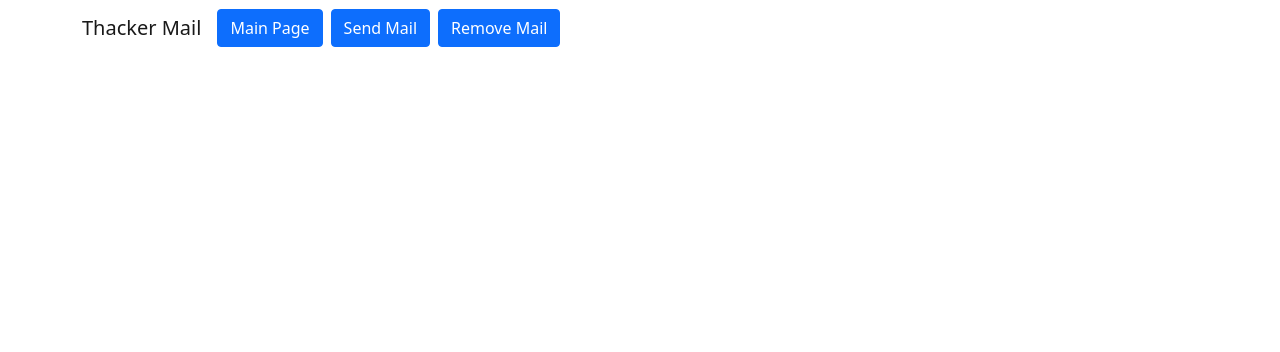
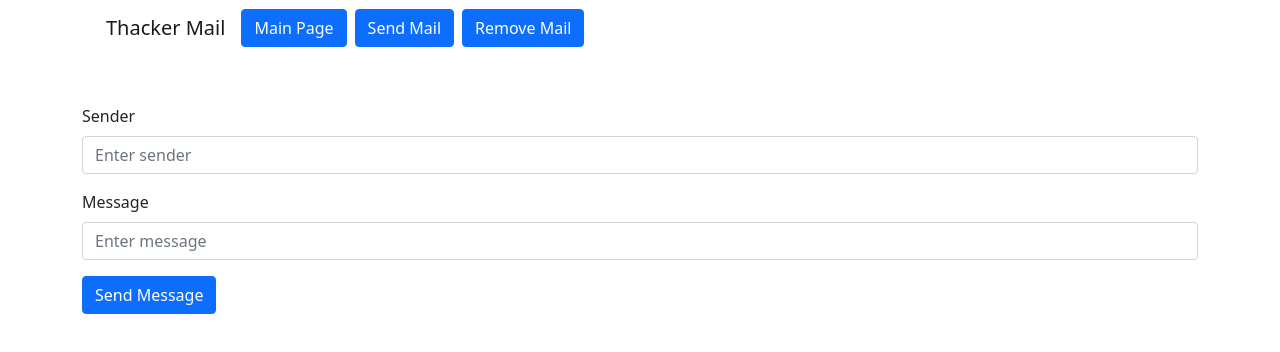
Before and after one commit to cthacker-udel/SnailMailSim, a React (Create React App) app: page /send-mail in a window 1280 px wide. Shown: the top 352 px of the page. Built offline with nearby package versions, Linux system fonts and the light colour scheme.

Commit message:
Added ssend mail functionality

```diff
--- a/package.json
+++ b/package.json
@@ -11,6 +11,7 @@
     "@types/react": "^17.0.37",
     "@types/react-dom": "^17.0.11",
     "bootstrap": "^5.1.3",
+    "immer": "^9.0.7",
     "react": "^17.0.2",
     "react-bootstrap": "^2.0.3",
     "react-dom": "^17.0.2",
--- a/src/assets/initialState.tsx
+++ b/src/assets/initialState.tsx
@@ -1,5 +1,10 @@
 import { State } from "../interfaces/State";
 
 export const initialState: State = {
-    messages: []
+    messages: [],
+    newMessage: {
+        sender: '',
+        message: '',
+        time: new Date()
+    }
 };
--- a/src/components/panels/MainMailDisplayPanel.tsx
+++ b/src/components/panels/MainMailDisplayPanel.tsx
@@ -1,6 +1,5 @@
 import React from "react";
 import { Table } from "react-bootstrap";
-import { UseDispatchContext } from "../../reducer/UseDispatchContext";
 import { UseStateContext } from "../../reducer/UseStateContext";
 
 export const MainMailDisplayPanel = (): JSX.Element => {
@@ -15,6 +14,7 @@ export const MainMailDisplayPanel = (): JSX.Element => {
                     <tr>
                         <th>Sender</th>
                         <th>Message</th>
+                        <th>Time</th>
                     </tr>
                 </thead>
                 <tbody>
@@ -23,8 +23,11 @@ export const MainMailDisplayPanel = (): JSX.Element => {
                         state.messages.map((eachMessage) => {
                             return(
                             <>
-                                <td>{eachMessage.sender}</td>
-                                <td>{eachMessage.message}</td>
+                                <tr>
+                                    <td>{eachMessage.sender}</td>
+                                    <td>{eachMessage.message}</td>
+                                    <td>{eachMessage.time.toUTCString()}</td>
+                                </tr>
                             </>
                             );
                         })
--- a/src/components/panels/SendMailPanel.tsx
+++ b/src/components/panels/SendMailPanel.tsx
@@ -1,12 +1,74 @@
-import React from "react";
-import { Container, Row, Col } from "react-bootstrap";
+import React, { useState } from "react";
+import { Container, Row, Col, Form, Button } from "react-bootstrap";
+import { Link } from "react-router-dom";
+import { UseDispatchContext } from "../../reducer/UseDispatchContext";
+import { UseStateContext } from "../../reducer/UseStateContext";
 import { MainPageNavbar } from "../util/MainPageNavbar";
 
-export const SendMailPanel = () => {
+export const SendMailPanel = (): JSX.Element => {
+
+    const [sender, setSender] = useState<string>('');
+    const [message, setMessage] = useState<string>('');
+    const { state } = UseStateContext();
+    const { dispatch } = UseDispatchContext();
+
+    const clickHandler = () => {
+
+        dispatch({type: "addMessage", payload: {
+            ...state,
+            newMessage: {
+                sender: sender,
+                message: message,
+                time: new Date()
+            }
+        }})
+
+    };
 
     return(
         <>
-            <MainPageNavbar />
+            <Container>
+                <Row>
+                    <Col>
+                        <MainPageNavbar />
+                    </Col>
+                </Row>
+                <Row>
+                    <Col>
+                        <Form>
+
+                            <Form.Group className="mb-3" controlId="formBasicSender">
+                                <Form.Label>Sender</Form.Label>
+                                <Form.Control
+                                    type="text"
+                                    placeholder="Enter sender"
+                                    onChange={(e) => {
+                                        setSender(e.target.value);
+                                    }}
+                                />
+                            </Form.Group>
+                            <Form.Group className="mb-3" controlId="formBasicMessage">
+                                <Form.Label>Message</Form.Label>
+                                <Form.Control
+                                    type="textbox"
+                                    placeholder="Enter message"
+                                    onChange={(e) => {
+                                        setMessage(e.target.value);
+                                    }}
+                                />
+                            </Form.Group>
+
+                        </Form>
+                    </Col>
+                </Row>
+                <Row>
+                    <Col>
+                        <Link to="/mainpage">
+                            <Button variant="primary" onClick={() => clickHandler()}>Send Message</Button>
+                        </Link>
+                    </Col>
+                </Row>
+            </Container>
         </>
     );
 
--- a/src/components/util/MainPageNavbar.tsx
+++ b/src/components/util/MainPageNavbar.tsx
@@ -5,6 +5,7 @@ import { Link } from "react-router-dom";
 
 export const MainPageNavbar = () => {
     return(
+        <>
             <Navbar>
                     <Container>
                         <Navbar.Brand>Thacker Mail</Navbar.Brand>
@@ -32,5 +33,8 @@ export const MainPageNavbar = () => {
                         </Navbar.Collapse>
                     </Container>
             </Navbar>
+            <br />
+            <br />
+        </>
     );
 };
--- a/src/interfaces/State.tsx
+++ b/src/interfaces/State.tsx
@@ -2,6 +2,7 @@ import { Mail } from "./Mail";
 
 export interface State{
 
-    messages: Mail[]
+    messages: Mail[],
+    newMessage: Mail
 
 };
--- a/src/reducer/MailReducerFunction.tsx
+++ b/src/reducer/MailReducerFunction.tsx
@@ -1,12 +1,15 @@
-import React from "react";
 import { MailAction } from "../interfaces/MailAction";
 import { State } from "../interfaces/State";
-
+import produce from 'immer';
 
 export const MailReducerFunction = (state: State, action: MailAction): State => {
 
     switch (action.type) {
-
+        case "addMessage": {
+            return produce(state, (draft) => {
+                draft.messages = [...draft.messages, action.payload.newMessage];
+            });
+        }
         default: {
             return { ...state };
         }
```
Also changed, not shown: 1 other file (tests, documents, lock files or other folders). Lines whose indentation alone changed are shown as unchanged.
